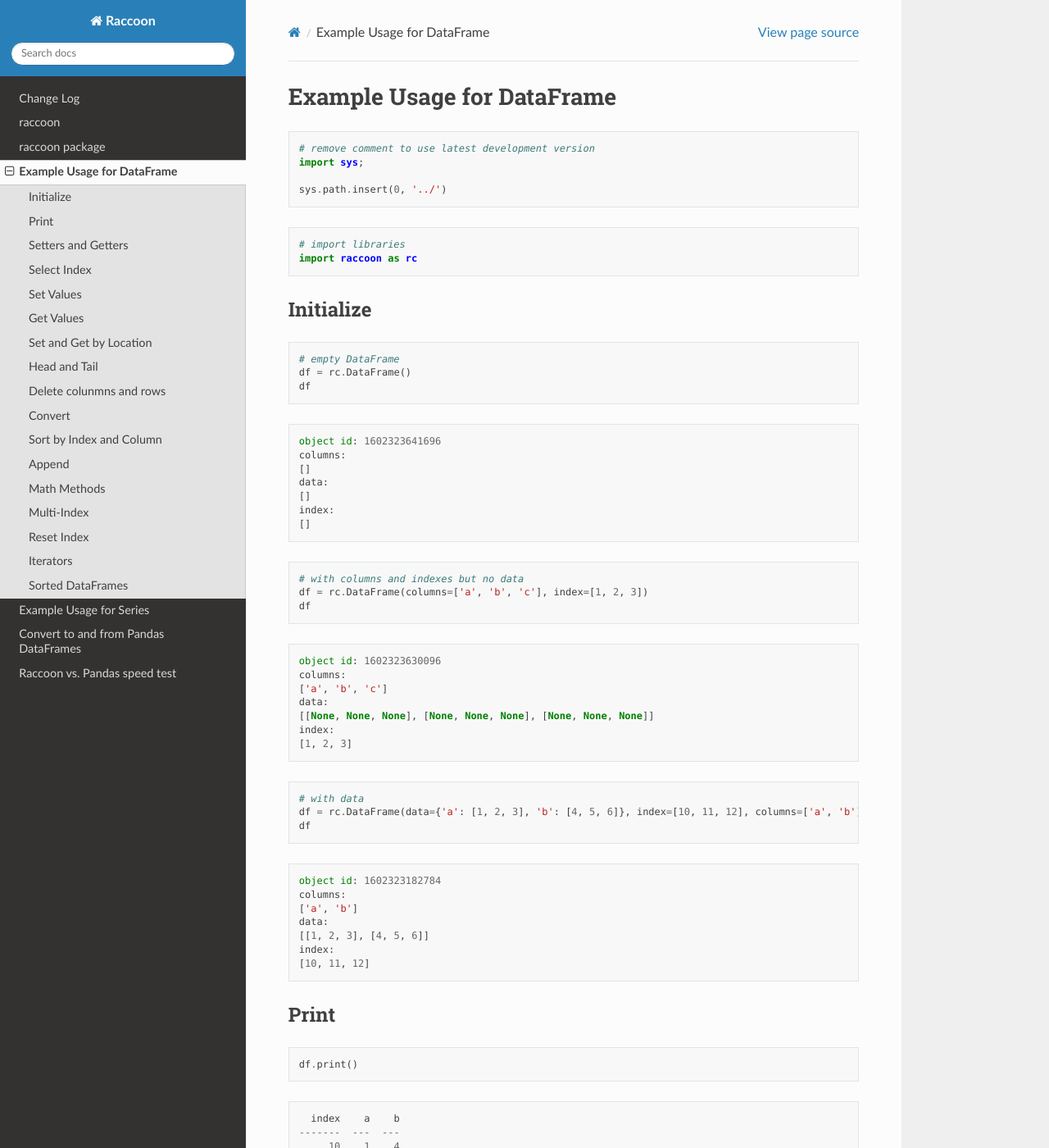
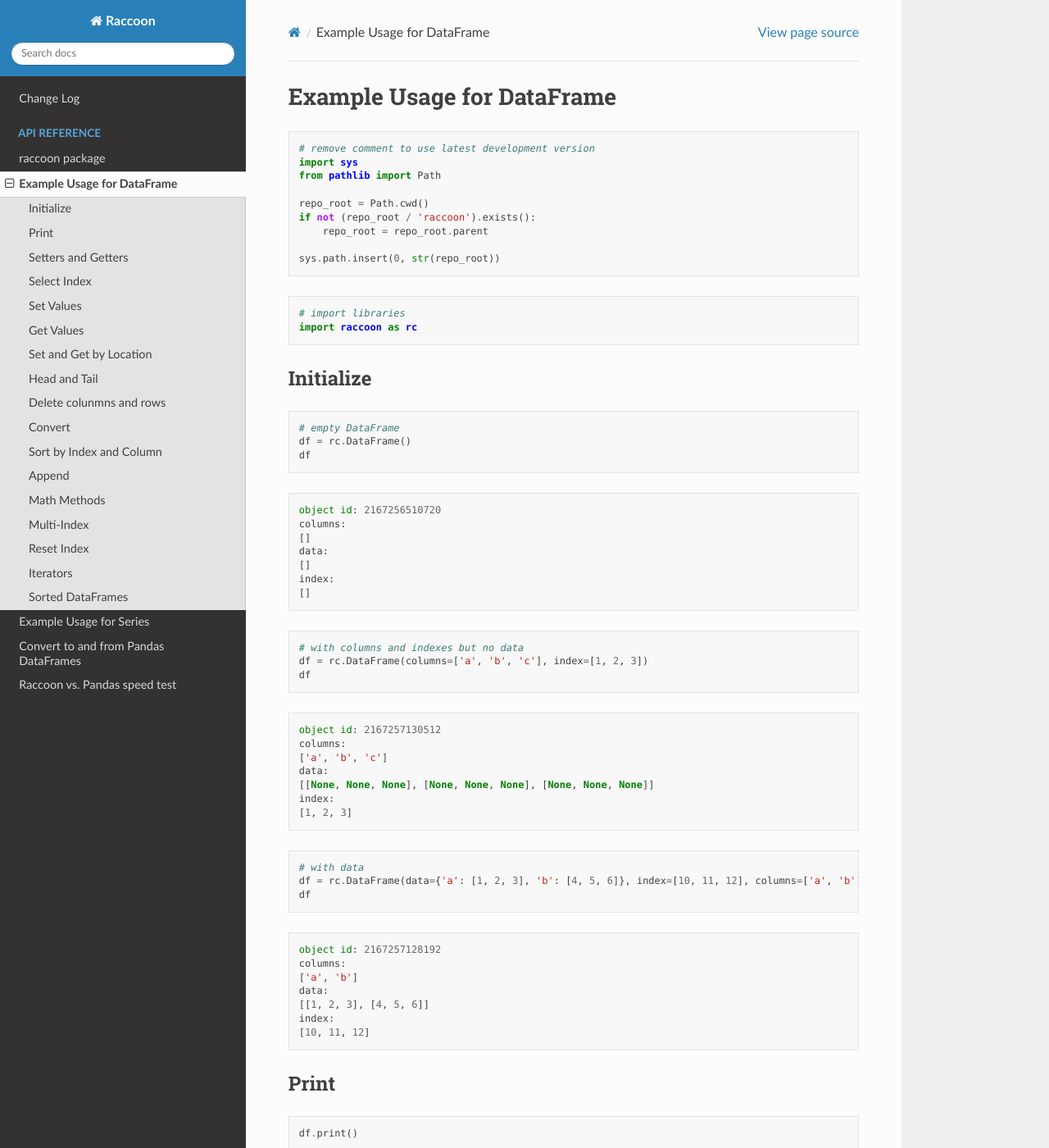
Before and after one commit to rsheftel/raccoon, a Sphinx documentation site: the page built from docs/usage_dataframe.rst, in a window 1280 px wide and 1400 px high. Shown: the whole window at 82% size. Built offline with Sphinx 7.4.7 and the Read the Docs theme 3.1.0, drawn with Linux system fonts in a browser that asks for light colours; some of the changed text lies outside the part shown.

Commit message:
updated docs

```diff
--- a/docs/change_log.rst
+++ b/docs/change_log.rst
@@ -208,5 +208,5 @@
 4.0 (04/20/26)
 ~~~~~~~~~~~~~~~~
 - Major refactor to remove the concept of drop-in replacements and instead just allow any list type to be used.
-This was driven by the fact that blist is no longer maintained. Now the only dependency is tabulate which is a pure
-python package. This refactor also allows for using agentic AI to optimize the code and add type hints.
+  This was driven by the fact that blist is no longer maintained. Now the only dependency is tabulate which is a pure
+  python package. This refactor also allows for using agentic AI to optimize the code and add type hints.
--- a/docs/usage_dataframe.rst
+++ b/docs/usage_dataframe.rst
@@ -1,14 +1,19 @@
 Example Usage for DataFrame
 ===========================
 
-.. code:: python
+.. code:: ipython3
 
     # remove comment to use latest development version
-    import sys;
+    import sys
+    from pathlib import Path
 
-    sys.path.insert(0, '../')
+    repo_root = Path.cwd()
+    if not (repo_root / 'raccoon').exists():
+        repo_root = repo_root.parent
 
-.. code:: python
+    sys.path.insert(0, str(repo_root))
+
+.. code:: ipython3
 
     # import libraries
     import raccoon as rc
@@ -16,7 +21,7 @@
 Initialize
 ----------
 
-.. code:: python
+.. code:: ipython3
 
     # empty DataFrame
     df = rc.DataFrame()
@@ -27,7 +32,7 @@
 
 .. parsed-literal::
 
-    object id: 1602323641696
+    object id: 2167256510720
     columns:
     []
     data:
@@ -37,7 +42,7 @@
 
 
 
-.. code:: python
+.. code:: ipython3
 
     # with columns and indexes but no data
     df = rc.DataFrame(columns=['a', 'b', 'c'], index=[1, 2, 3])
@@ -48,7 +53,7 @@
 
 .. parsed-literal::
 
-    object id: 1602323630096
+    object id: 2167257130512
     columns:
     ['a', 'b', 'c']
     data:
@@ -58,7 +63,7 @@
 
 
 
-.. code:: python
+.. code:: ipython3
 
     # with data
     df = rc.DataFrame(data={'a': [1, 2, 3], 'b': [4, 5, 6]}, index=[10, 11, 12], columns=['a', 'b'])
@@ -69,7 +74,7 @@
 
 .. parsed-literal::
 
-    object id: 1602323182784
+    object id: 2167257128192
     columns:
     ['a', 'b']
     data:
@@ -82,7 +87,7 @@
 Print
 -----
 
-.. code:: python
+.. code:: ipython3
 
     df.print()
 
@@ -96,7 +101,7 @@
          12    3    6
 
 
-.. code:: python
+.. code:: ipython3
 
     print(df)
 
@@ -113,7 +118,7 @@
 Setters and Getters
 -------------------
 
-.. code:: python
+.. code:: ipython3
 
     # columns
     df.columns
@@ -127,7 +132,7 @@
 
 
 
-.. code:: python
+.. code:: ipython3
 
     df.columns = ['first', 'second']
     print(df)
@@ -142,7 +147,7 @@
          12        3         6
 
 
-.. code:: python
+.. code:: ipython3
 
     # columns can be renamed with a dict()
     df.rename_columns({'second': 'b', 'first': 'a'})
@@ -157,7 +162,7 @@
 
 
 
-.. code:: python
+.. code:: ipython3
 
     # index
     df.index
@@ -171,7 +176,7 @@
 
 
 
-.. code:: python
+.. code:: ipython3
 
     #indexes can be any non-repeating unique values
     df.index = ['apple', 'pear', 7.7]
@@ -187,7 +192,7 @@
     7.7        3    6
 
 
-.. code:: python
+.. code:: ipython3
 
     df.index = [10, 11, 12]
     print(df)
@@ -202,7 +207,7 @@
          12    3    6
 
 
-.. code:: python
+.. code:: ipython3
 
     # the index can also have a name, befault it is "index"
     df.index_name
@@ -216,7 +221,7 @@
 
 
 
-.. code:: python
+.. code:: ipython3
 
     df.index_name = 'units'
     df.index_name
@@ -230,7 +235,7 @@
 
 
 
-.. code:: python
+.. code:: ipython3
 
     # data is a shallow copy, be careful on how this is used
     df.index_name = 'index'
@@ -248,7 +253,7 @@
 Select Index
 ------------
 
-.. code:: python
+.. code:: ipython3
 
     df.select_index(11)
 
@@ -264,7 +269,7 @@
 Set Values
 ----------
 
-.. code:: python
+.. code:: ipython3
 
     # set a single cell
     df.set(10, 'a', 100)
@@ -280,7 +285,7 @@
          12    3    6
 
 
-.. code:: python
+.. code:: ipython3
 
     # set a value outside current range creates a new row and/or column. Can also use [] for setting
     df[13, 'c'] = 9
@@ -297,7 +302,7 @@
          13              9
 
 
-.. code:: python
+.. code:: ipython3
 
     # set column
     df['b'] = 55
@@ -314,7 +319,7 @@
          13        55    9
 
 
-.. code:: python
+.. code:: ipython3
 
     # set a subset of column
     df[[10, 12], 'b'] = 66
@@ -331,7 +336,7 @@
          13        55    9
 
 
-.. code:: python
+.. code:: ipython3
 
     # using boolean list
     df.set([True, False, True, False], 'b', [88, 99])
@@ -348,7 +353,7 @@
          13        55    9
 
 
-.. code:: python
+.. code:: ipython3
 
     # setting with slices
     df[12:13, 'a'] = 33
@@ -365,7 +370,7 @@
          13   33   55    9
 
 
-.. code:: python
+.. code:: ipython3
 
     df[10:12, 'c'] = [1, 2, 3]
     print(df)
@@ -381,7 +386,7 @@
          13   33   55    9
 
 
-.. code:: python
+.. code:: ipython3
 
     # append a row, DANGEROUS as there is not validation checking, but can be used for speed
     df.append_row(14, {'a': 44, 'c': 100, 'd': 99})
@@ -399,7 +404,7 @@
          14   44       100   99
 
 
-.. code:: python
+.. code:: ipython3
 
     # append rows, again use caution
     df.append_rows([15, 16], {'a': [55, 56], 'd': [100, 101]})
@@ -422,7 +427,7 @@
 Get Values
 ----------
 
-.. code:: python
+.. code:: ipython3
 
     # get a single cell
     df[10, 'a']
@@ -436,7 +441,7 @@
 
 
 
-.. code:: python
+.. code:: ipython3
 
     # get an entire column
     df['c'].print()
@@ -455,7 +460,7 @@
          16
 
 
-.. code:: python
+.. code:: ipython3
 
     # get list of columns
     df[['a', 'c']].print()
@@ -474,7 +479,7 @@
          16   56
 
 
-.. code:: python
+.. code:: ipython3
 
     # get subset of the index
     df[[11, 12, 13], 'b'].print()
@@ -489,7 +494,7 @@
          13   55
 
 
-.. code:: python
+.. code:: ipython3
 
     # get using slices
     df[11:13, 'b'].print()
@@ -504,7 +509,7 @@
          13   55
 
 
-.. code:: python
+.. code:: ipython3
 
     # get a matrix
     df[10:11, ['a', 'c']].print()
@@ -518,7 +523,7 @@
          11    2    2
 
 
-.. code:: python
+.. code:: ipython3
 
     # get a column, return as a list
     df.get(columns='a', as_list=True)
@@ -532,7 +537,7 @@
 
 
 
-.. code:: python
+.. code:: ipython3
 
     # get a row and return as a dictionary
     df.get_columns(index=13, columns=['a', 'b'], as_dict=True)
@@ -546,7 +551,7 @@
 
 
 
-.. code:: python
+.. code:: ipython3
 
     # get a row and return as a namedtuple, excluding the index
     df.get_columns(index=13, columns=['a', 'b'], as_namedtuple=True, name="tuplename", include_index=False)
@@ -566,7 +571,7 @@
 Locations are the index of the index, in other words the index locations
 from 0…len(index)
 
-.. code:: python
+.. code:: ipython3
 
     # get a single cell
     df.get_location(2, 'a')
@@ -580,7 +585,7 @@
 
 
 
-.. code:: python
+.. code:: ipython3
 
     # get an entire row when the columns is None
     print(df.get_location(2))
@@ -593,7 +598,7 @@
          12   33   99    3
 
 
-.. code:: python
+.. code:: ipython3
 
     df.get_location(0, ['b', 'c'], as_dict=True)
 
@@ -606,7 +611,7 @@
 
 
 
-.. code:: python
+.. code:: ipython3
 
     df.get_location(1, as_namedtuple=True, name="tuplename", index=False)
 
@@ -619,7 +624,7 @@
 
 
 
-.. code:: python
+.. code:: ipython3
 
     df.get_location(-1).print()
 
@@ -631,7 +636,7 @@
          16   56            101
 
 
-.. code:: python
+.. code:: ipython3
 
     df.get_locations(locations=[0, 2]).print()
 
@@ -644,7 +649,7 @@
          12   33   99    3
 
 
-.. code:: python
+.. code:: ipython3
 
     df.set_locations(locations=[0, 2], column='a', values=-9)
     df.print()
@@ -666,7 +671,7 @@
 Head and Tail
 -------------
 
-.. code:: python
+.. code:: ipython3
 
     df.head(2).print()
 
@@ -679,7 +684,7 @@
          11    2   55    2
 
 
-.. code:: python
+.. code:: ipython3
 
     df.tail(2).print()
 
@@ -695,7 +700,7 @@
 Delete colunmns and rows
 ------------------------
 
-.. code:: python
+.. code:: ipython3
 
     df.delete_rows([10, 13])
     print(df)
@@ -712,7 +717,7 @@
          16   56            101
 
 
-.. code:: python
+.. code:: ipython3
 
     df.delete_columns('b')
     print(df)
@@ -732,7 +737,7 @@
 Convert
 -------
 
-.. code:: python
+.. code:: ipython3
 
     # return a dict
     df.to_dict()
@@ -749,7 +754,7 @@
 
 
 
-.. code:: python
+.. code:: ipython3
 
     # exclude the index
     df.to_dict(index=False)
@@ -765,7 +770,7 @@
 
 
 
-.. code:: python
+.. code:: ipython3
 
     # return an OrderedDict()
     df.to_dict(ordered=True)
@@ -782,7 +787,7 @@
 
 
 
-.. code:: python
+.. code:: ipython3
 
     # return a list of just one column
     df['c'].to_list()
@@ -796,7 +801,7 @@
 
 
 
-.. code:: python
+.. code:: ipython3
 
     # convert to JSON
     string = df.to_json()
@@ -808,7 +813,7 @@
     {"data": {"a": [2, -9, 44, 55, 56], "c": [2, 3, 100, null, null], "d": [null, null, 99, 100, 101]}, "index": [11, 12, 14, 15, 16], "meta_data": {"index_name": "index", "columns": ["a", "c", "d"], "sort": false}}
 
 
-.. code:: python
+.. code:: ipython3
 
     # construct DataFrame from JSON
     df_from_json = rc.DataFrame.from_json(string)
@@ -829,7 +834,7 @@
 Sort by Index and Column
 ------------------------
 
-.. code:: python
+.. code:: ipython3
 
     df = rc.DataFrame({'a': [4, 3, 2, 1], 'b': [6, 7, 8, 9]}, index=[25, 24, 23, 22])
     print(df)
@@ -845,7 +850,7 @@
          22    1    9
 
 
-.. code:: python
+.. code:: ipython3
 
     # sort by index. Sorts are inplace
     df.sort_index()
@@ -862,7 +867,7 @@
          25    4    6
 
 
-.. code:: python
+.. code:: ipython3
 
     # sort by column
     df.sort_columns('b')
@@ -879,7 +884,7 @@
          22    1    9
 
 
-.. code:: python
+.. code:: ipython3
 
     # sort by column in reverse order
     df.sort_columns('b', reverse=True)
@@ -896,14 +901,14 @@
          25    4    6
 
 
-.. code:: python
+.. code:: ipython3
 
     # sorting with a key function is avaialble, see tests for examples
 
 Append
 ------
 
-.. code:: python
+.. code:: ipython3
 
     df1 = rc.DataFrame({'a': [1, 2], 'b': [5, 6]}, index=[1, 2])
     df1.print()
@@ -917,7 +922,7 @@
           2    2    6
 
 
-.. code:: python
+.. code:: ipython3
 
     df2 = rc.DataFrame({'b': [7, 8], 'c': [11, 12]}, index=[3, 4])
     print(df2)
@@ -931,7 +936,7 @@
           4    8   12
 
 
-.. code:: python
+.. code:: ipython3
 
     df1.append(df2)
     print(df1)
@@ -950,11 +955,11 @@
 Math Methods
 ------------
 
-.. code:: python
+.. code:: ipython3
 
     df = rc.DataFrame({'a': [1, 2, 3], 'b': [2, 8, 9]})
 
-.. code:: python
+.. code:: ipython3
 
     # test for equality
     df.equality('a', value=3)
@@ -968,7 +973,7 @@
 
 
 
-.. code:: python
+.. code:: ipython3
 
     # all math methods can operate on a subset of the index
     df.equality('b', indexes=[1, 2], value=2)
@@ -982,7 +987,7 @@
 
 
 
-.. code:: python
+.. code:: ipython3
 
     # add two columns
     df.add('a', 'b')
@@ -996,7 +1001,7 @@
 
 
 
-.. code:: python
+.. code:: ipython3
 
     # subtract
     df.subtract('b', 'a')
@@ -1010,7 +1015,7 @@
 
 
 
-.. code:: python
+.. code:: ipython3
 
     # multiply
     df.multiply('a', 'b', [0, 2])
@@ -1024,7 +1029,7 @@
 
 
 
-.. code:: python
+.. code:: ipython3
 
     # divide
     df.divide('b', 'a')
@@ -1046,7 +1051,7 @@
 tuples as the index. Raccoon does not provide any checking to make sure
 the indexes are all the same length or any other integrity checking.
 
-.. code:: python
+.. code:: ipython3
 
     tuples = [('a', 1, 3), ('a', 1, 4), ('a', 2, 3), ('b', 1, 4), ('b', 2, 1), ('b', 3, 3)]
     df = rc.DataFrame({'a': [1, 2, 3, 4, 5, 6]}, index=tuples)
@@ -1068,7 +1073,7 @@
 The select_index method works with tuples by allowing the \* to act as a
 wild card for matching.
 
-.. code:: python
+.. code:: ipython3
 
     compare = ('a', None, None)
     df.select_index(compare)
@@ -1082,7 +1087,7 @@
 
 
 
-.. code:: python
+.. code:: ipython3
 
     compare = ('a', None, 3)
     df.select_index(compare, 'boolean')
@@ -1096,7 +1101,7 @@
 
 
 
-.. code:: python
+.. code:: ipython3
 
     compare = (None, 2, None)
     df.select_index(compare, 'value')
@@ -1110,7 +1115,7 @@
 
 
 
-.. code:: python
+.. code:: ipython3
 
     compare = (None, None, 3)
     df.select_index(compare, 'value')
@@ -1124,7 +1129,7 @@
 
 
 
-.. code:: python
+.. code:: ipython3
 
     compare = (None, None, None)
     df.select_index(compare)
@@ -1141,7 +1146,7 @@
 Reset Index
 -----------
 
-.. code:: python
+.. code:: ipython3
 
     df = rc.DataFrame({'a': [1, 2, 3], 'b': [4, 5, 6]}, columns=['a', 'b'])
     print(df)
@@ -1156,7 +1161,7 @@
           2    3    6
 
 
-.. code:: python
+.. code:: ipython3
 
     df.reset_index()
     df
@@ -1176,7 +1181,7 @@
 
 
 
-.. code:: python
+.. code:: ipython3
 
     df = rc.DataFrame({'a': [1, 2, 3], 'b': [4, 5, 6]}, columns=['a', 'b'], index=['x', 'y', 'z'], index_name='jelo')
     print(df)
@@ -1191,7 +1196,7 @@
     z         3    6
 
 
-.. code:: python
+.. code:: ipython3
 
     df.reset_index()
     print(df)
@@ -1206,7 +1211,7 @@
           2    3    6  z
 
 
-.. code:: python
+.. code:: ipython3
 
     df = rc.DataFrame({'a': [1, 2, 3], 'b': [4, 5, 6]}, columns=['a', 'b'],
                       index=[('a', 10, 'x'), ('b', 11, 'y'), ('c', 12, 'z')], index_name=('melo', 'helo', 'gelo'))
@@ -1222,7 +1227,7 @@
     ('c', 12, 'z')                3    6
 
 
-.. code:: python
+.. code:: ipython3
 
     df.reset_index()
     print(df)
@@ -1237,7 +1242,7 @@
           2    3    6  c           12  z
 
 
-.. code:: python
+.. code:: ipython3
 
     df = rc.DataFrame({'a': [1, 2, 3], 'b': [4, 5, 6]}, columns=['a', 'b'], index=['x', 'y', 'z'], index_name='jelo')
     print(df)
@@ -1252,7 +1257,7 @@
     z         3    6
 
 
-.. code:: python
+.. code:: ipython3
 
     df.reset_index(drop=True)
     print(df)
@@ -1270,11 +1275,11 @@
 Iterators
 ---------
 
-.. code:: python
+.. code:: ipython3
 
     df = rc.DataFrame({'a': [1, 2, 'c'], 'b': [5, 6, 'd']}, index=[1, 2, 3])
 
-.. code:: python
+.. code:: ipython3
 
     for row in df.iterrows():
         print(row)
@@ -1287,7 +1292,7 @@
     {'index': 3, 'a': 'c', 'b': 'd'}
 
 
-.. code:: python
+.. code:: ipython3
 
     for row in df.itertuples():
         print(row)
@@ -1307,14 +1312,14 @@
 initialization. If an index is given at initialization then the
 parameter sorted must be set to True
 
-.. code:: python
+.. code:: ipython3
 
     df = rc.DataFrame({'a': [3, 5, 4], 'b': [6, 8, 7]}, index=[12, 15, 14], sort=True)
 
 When sorted=True on initialization the data will be sorted by index to
 start
 
-.. code:: python
+.. code:: ipython3
 
     df.print()
 
@@ -1328,7 +1333,7 @@
          15    5    8
 
 
-.. code:: python
+.. code:: ipython3
 
     df[16, 'b'] = 9
     print(df)
@@ -1344,7 +1349,7 @@
          16         9
 
 
-.. code:: python
+.. code:: ipython3
 
     df.set(indexes=13, values={'a': 3.5, 'b': 6.5})
     print(df)
```
Also changed, not shown: other parts of docs/usage_dataframe.rst (+1 -1 lines), docs/convert_pandas.rst (+10 -10 lines), docs/index.rst (+8 -2 lines), docs/raccoon.dataframe.rst (added, +7 -0 lines), docs/raccoon.series.rst (added, +7 -0 lines), docs/raccoon.sort_utils.rst (added, +7 -0 lines), docs/raccoon.utils.rst (added, +7 -0 lines), docs/usage_series.rst (+64 -64 lines), 6 other files.
